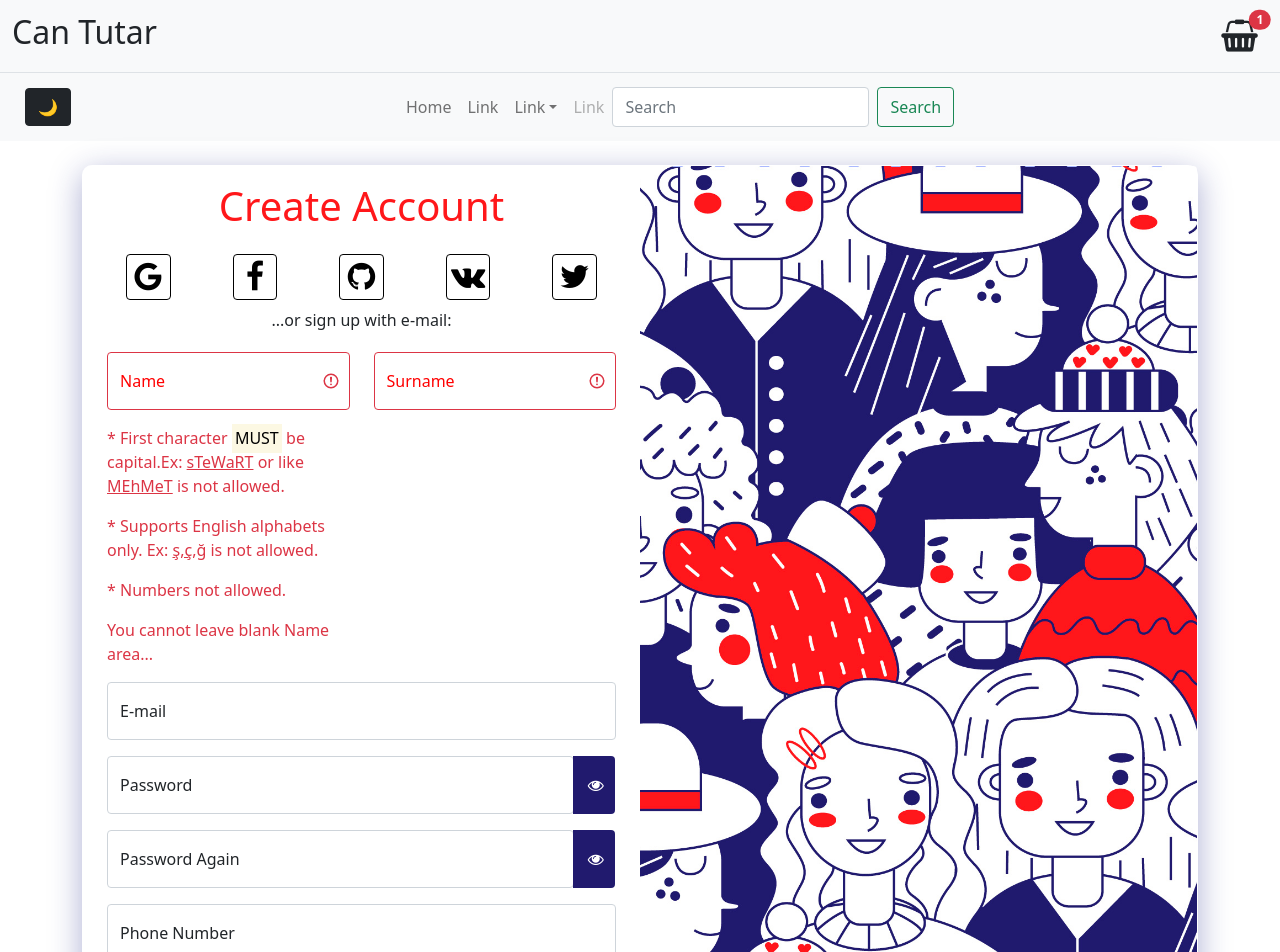
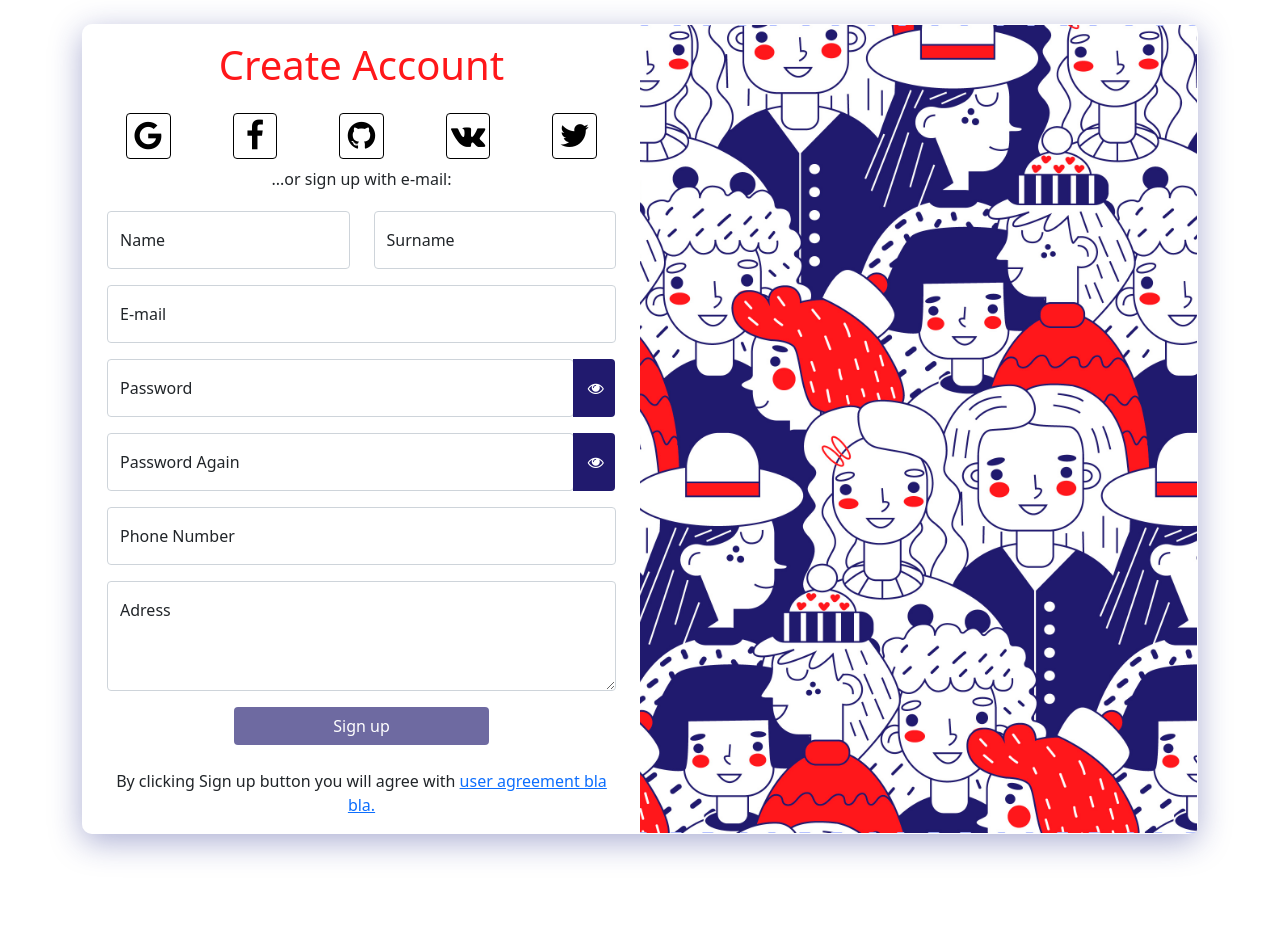
Before and after one commit to cantutar/UserInterfaces_CSE405, a React (Create React App) app: page / in a window 1280 px wide. Shown: the top 952 px of the page. After the commit the page ends 858 px from the top, so only its background shows below. Built offline with nearby package versions, Linux system fonts and the light colour scheme.

Commit message:
fixed a lot of bugs and continued to get rid of spaghettis

```diff
--- a/src/App.js
+++ b/src/App.js
@@ -1,12 +1,12 @@
 import FormPage from "./components/FormPage/FormPage";
-import Navbar from "./components/UI/Navbar/Navbar";
-import Home from "./pages/Home";
+// import Navbar from "./components/UI/Navbar/Navbar";
+// import Home from "./pages/Home";
 import DarkModeContextProvider from "./store/darkmode-context";
 
 function App() {
   return (
     <DarkModeContextProvider>
-      <Navbar />
+      {/* <Navbar /> */}
       <FormPage />
       {/* <Home /> */}
     </DarkModeContextProvider>
--- a/src/components/Form/Form.js
+++ b/src/components/FormEski/Form.js
@@ -6,7 +6,7 @@ import GoogleButton from "../UI/Buttons/GoogleButton";
 import classes from "./SignupForm.module.css";
 import validator from "validator";
 
-function SignupForm(props) {
+function SignupFormeski(props) {
   const [errorType, setErrorType] = useState("");
   const [errorMessage, setErrorMessage] = useState("");
   const [ShowError, setShowError] = useState(false);
@@ -509,4 +509,4 @@ function SignupForm(props) {
   );
 }
 
-export default SignupForm;
+export default SignupFormeski;
--- /dev/null
+++ b/src/components/FormInput/FormInput.js
@@ -0,0 +1,22 @@
+import classes from "../SignUpForm/SignupForm.module.css";
+
+export default function FormInput(props) {
+  return (
+    <div className={`form-floating ${props.cssClasses}`}>
+      <input
+        type={props.type}
+        className={`form-control ${props.error ? `is-invalid` : null}`}
+        placeholder={`User's ${props.InputName}`}
+        onChange={props.onChangeHandler}
+        id={props.InputName}
+        name={props.InputName}
+      />
+      <label
+        htmlFor={props.InputName}
+        className={`${props.error ? `is-invalid ${classes.false}` : null}`}
+      >
+        {props.InputNameLabel}
+      </label>
+    </div>
+  );
+}
--- /dev/null
+++ b/src/components/FormInput/FormInputPhone.js
@@ -0,0 +1,21 @@
+import classes from "../SignUpForm/SignupForm.module.css";
+export default function FormInputPhone(props) {
+  return (
+    <div className={`form-floating ${props.cssClasses}`}>
+      <input
+        type={props.type}
+        className={`form-control ${props.error ? `is-invalid` : null}`}
+        placeholder={`User's ${props.InputName}`}
+        onChange={props.onChangeHandler}
+        id={props.InputName}
+        value={props.value}
+      />
+      <label
+        htmlFor={props.InputName}
+        className={`${props.error ? `is-invalid ${classes.false}` : null}`}
+      >
+        {props.InputNameLabel}
+      </label>
+    </div>
+  );
+}
--- a/src/components/SignUpForm/SignUpForm.js
+++ b/src/components/SignUpForm/SignUpForm.js
@@ -1,18 +1,25 @@
-import { useReducer, useState } from "react";
+import { useReducer } from "react";
 import classes from "./SignupForm.module.css";
 import validator from "validator";
 import Socials from "../UI/Buttons/Socials";
 import BlankInputError from "../Error/BlankInputError";
 import NameError from "../Error/NameError";
-// import SurnameError from "../Error/SurnameError";
+import SurnameError from "../Error/SurnameError";
 import { useDebounce } from "../../hooks/debounce";
 import { SignupReducer, ACTIONS } from "./SignupFormReducer";
+import FormInput from "../FormInput/FormInput";
+import FormInputPhone from "../FormInput/FormInputPhone";
 // import PassError from "../Error/PassError";
 // import MailError from "../Error/MailError";
 
 const initialState = {
+  Name: "",
+  Surname: "",
+  Email: "",
+  Password: "",
+  Phone: "",
+  Adress: "",
   errorType: "",
-  ShowError: false,
   errorName: false,
   errorSurname: false,
   errorPhone: false,
@@ -20,7 +27,10 @@ const initialState = {
   errorEmail: false,
   errorPass: false,
   typePass: false,
-  passEq: false,
+  passAgain: "",
+  passEqual: false,
+  //!! TODO Change the value of form valid to false
+  isFormValid: true,
   nameRegex: /^[A-Z][a-z]*(([,.] |[ '-])[A-Za-z][a-z]*)*(\.?)$/,
   surnameRegex: /^[A-Z][a-z]*(([,.] |[ '-])[A-Za-z][a-z]*)*(\.?)$/,
 };
@@ -28,34 +38,42 @@ const initialState = {
 function SignupForm(props) {
   const [state, dispatch] = useReducer(SignupReducer, initialState);
   const {
+    Name,
+    Email,
+    Surname,
+    Password,
+    passAgain,
+    Phone,
+    Adress,
     errorType,
-    ShowError,
     errorName,
     errorSurname,
     errorPhone,
     errorAdress,
     errorEmail,
     errorPass,
-    infoPass,
     errorInvalidPass,
-    passEq,
-    Name,
-    Email,
-    Surname,
-    Password,
-    passCheck,
-    adress,
+    passEqual,
+    isFormValid,
+    typePass,
+    nameRegex,
+    surnameRegex,
   } = state;
 
-  function NameChangeHandler(e) {
-    dispatch({ type: ACTIONS.FIELD, FIELD: "Name", value: e.target.value });
+  function nameChangeHandler(e) {
+    dispatch({
+      type: ACTIONS.FIELD,
+      FIELD: e.target.name,
+      value: e.target.value,
+    });
+    console.log(!Name);
   }
   function nameCheck() {
     //! Name için sorgu
-    if (Name === "") {
+    if (!Name) {
       return dispatch({ type: ACTIONS.NAME_SUCCESS });
     } else {
-      if (initialState.nameRegex.test(Name) === true) {
+      if (nameRegex.test(Name) === true) {
         return dispatch({ type: ACTIONS.NAME_SUCCESS });
       } else {
         return dispatch({ type: ACTIONS.NAME_ERROR });
@@ -64,29 +82,20 @@ function SignupForm(props) {
   }
 
   useDebounce(nameCheck, 500);
-  // function nameBlurHandler(e) {
-  //   if (Name === "") {
-  //     setErrorName(true);
-  //     setShowError(true);
-  //     return setErrorMessage(() => {
-  //       return <BlankInputError inputName={"Name"} />;
-  //     });
-  //   }
-  // }
 
   function surnameChangeHandler(e) {
     dispatch({
       type: ACTIONS.FIELD,
-      FIELDNAME: "Surname",
+      FIELD: "Surname",
       value: e.target.value.trim(),
     });
   }
   //!Surname için sorgu
   function surnameCheck() {
-    if (Surname === "" || null) {
+    if (!Surname) {
       return dispatch({ type: ACTIONS.SURNAME_SUCCESS });
     } else {
-      if (initialState.surnameRegex.test(Surname) === true) {
+      if (surnameRegex.test(Surname)) {
         return dispatch({ type: ACTIONS.SURNAME_SUCCESS });
       } else {
         return dispatch({ type: ACTIONS.SURNAME_ERROR });
@@ -125,27 +134,29 @@ function SignupForm(props) {
   }
   useDebounce(passwordCheck, 500);
 
-  const [typePass, setTypePass] = useState(false);
   function buttonToggleHandler() {
-    setTypePass((prevtypePass) => !prevtypePass);
+    dispatch({
+      type: ACTIONS.FORM_INPUT_TYPE,
+      payload: (prevtypePass) => !prevtypePass,
+    });
   }
 
   function passwordCheckChangeHandler(e) {
     dispatch({
       type: ACTIONS.FIELD,
-      FIELD: "passCheck",
+      FIELD: "passAgain",
       value: e.target.value.trim(),
     });
   }
   //!passcheck
   function passEqualCheck() {
-    if (passCheck === "" || null) {
+    if (!passAgain) {
       return dispatch({ type: ACTIONS.PASSWORDEQ_SUCCESS });
 
       // setErrorType("danger");
       // return setErrorMessage("Password check area cannot leave blank...");
     } else {
-      if (Password === passCheck) {
+      if (Password === passAgain) {
         return dispatch({ type: ACTIONS.PASSWORDEQ_SUCCESS });
       } else {
         return dispatch({ type: ACTIONS.PASSWORDEQ_ERROR });
@@ -153,61 +164,38 @@ function SignupForm(props) {
     }
   }
   useDebounce(passEqualCheck, 500);
-  const [phone, setPhone] = useState("");
-  function formatPhoneNumber(value) {
-    // if input value is falsy eg if the user deletes the input, then just return
-    if (!value) return value;
 
-    // clean the input for any non-digit values.
-    const phoneNumber = value.replace(/[^\d]/g, "");
-
-    // phoneNumberLength is used to know when to apply our formatting for the phone number
-    const phoneNumberLength = phoneNumber.length;
-
-    // we need to return the value with no formatting if its less then four digits
-    // this is to avoid weird behavior that occurs if you  format the area code to early
-    if (phoneNumberLength < 4) return phoneNumber;
-
-    // if phoneNumberLength is greater than 4 and less the 7 we start to return
-    // the formatted number
-    if (phoneNumberLength < 7) {
-      return `(${phoneNumber.slice(0, 3)}) ${phoneNumber.slice(3)}`;
+  function phoneChangeHandler(e) {
+    const PhoneInput = e.target.value;
+    dispatch({
+      type: ACTIONS.PHONE_INPUT,
+      FIELD: "Phone",
+      value: PhoneInput,
+    });
   }
 
-    // finally, if the phoneNumberLength is greater then seven, we add the last
-    // bit of formatting and return it.
-    return `(${phoneNumber.slice(0, 3)}) ${phoneNumber.slice(
-      3,
-      6
-    )} ${phoneNumber.slice(6, 10)}`;
-  }
-
-  function phoneChangeHandler(e) {
-    const formattedPhoneNumber = formatPhoneNumber(e.target.value);
-
-    setPhone(formattedPhoneNumber);
-  }
   function phoneCheck() {
     //!phone number
-    if (phone === "" || null) {
+    if (Phone === "" || null) {
       return dispatch({ type: ACTIONS.PHONE_SUCCESS });
     } else {
-      if (validator.isMobilePhone(phone) === true) {
+      if (validator.isMobilePhone(Phone) === true) {
         return dispatch({ type: ACTIONS.PHONE_SUCCESS });
       } else {
         dispatch({ type: ACTIONS.PHONE_SUCCESS });
       }
     }
   }
+  useDebounce(phoneCheck, 500);
 
   function adressChangeHandler(e) {
     dispatch({
       type: ACTIONS.FIELD,
-      FIELDNAME: "adress",
+      FIELD: "Adress",
       value: e.target.value,
     });
   }
-  //TODO
+  //TODO fix the on submit
 
   function onSubmitHandler(e) {
     e.preventDefault();
@@ -220,13 +208,13 @@ function SignupForm(props) {
       return dispatch({ type: ACTIONS.SURNAME_ERROR });
     }
 
-    if (phone === "" || null) {
+    if (Phone === "" || null) {
       return dispatch({ type: ACTIONS.PHONE_ERROR });
     }
     //! adress
-    if (adress === "" || null) {
+    if (Adress === "" || null) {
       return dispatch({ type: ACTIONS.ADRESS_ERROR });
-
+      //TODO puan sistemi ekle her bir input için 1 puan ver ve değer doğruysa arttır sonuç doğruysa signupı trueya döndür
       // return setErrorMessage(() => {
       //   return (
       //     <div>
@@ -251,8 +239,8 @@ function SignupForm(props) {
         // });
       }
     }
-
-    console.log(Name, Surname, Password, passCheck, Email, phone, adress);
+    //TODO add a disable button check
+    console.log(Name, Surname, Password, passAgain, Email, Phone, Adress);
 
     // setName("");
     // setSurname("");
@@ -279,106 +267,66 @@ function SignupForm(props) {
         </div>
         <div className="form">
           {/* Name */}
-          <div className="row">
+          <div className="row mb-3">
             <div className="col-md">
-              <div className="form-floating mb-3">
-                <input
-                  type="text"
-                  className={`form-control ${
-                    errorName ? `is-invalid ${classes.false}` : null
-                  }`}
-                  placeholder="User's Name"
-                  value={Name}
-                  onChange={NameChangeHandler}
-                  // onBlur={nameBlurHandler}
-                  id="name"
+              <FormInput
+                type={"text"}
+                error={errorName}
+                InputName={"Name"}
+                InputNameLabel={"Name"}
+                onChangeHandler={nameChangeHandler}
               />
-                <label
-                  htmlFor="name"
-                  className={`${
-                    errorName ? `is-invalid ${classes.false}` : null
-                  }`}
-                >
-                  Name
-                </label>
-              </div>
               {errorName && (
                 <div className={`text-${errorType}`}>
                   {<NameError />}
-                  {<BlankInputError inputName={"Name"} />}
+                  {/* {<BlankInputError inputName={"Name"} />} */}
                 </div>
               )}
             </div>
             <div className="col-md">
               {/* Surname */}
-              <div className="form-floating mb-3">
-                <input
-                  type="text"
-                  className={`form-control ${
-                    errorSurname ? `is-invalid` : null
-                  }`}
-                  placeholder="User's Surname"
-                  value={Surname}
-                  onChange={surnameChangeHandler}
-                  id="surname"
+              <FormInput
+                type={"text"}
+                error={errorSurname}
+                InputName={"Surname"}
+                InputNameLabel={"Surname"}
+                onChangeHandler={surnameChangeHandler}
               />
-                <label
-                  htmlFor="surname"
-                  className={`${
-                    errorSurname ? `is-invalid ${classes.false}` : null
-                  }`}
-                >
-                  Surname
-                </label>
-              </div>
               {errorSurname && (
                 <div className={`text-${errorType}`}>
-                  {/*TODO add a surname error*/}
+                  <SurnameError />
                 </div>
               )}
             </div>
           </div>
-          {/* email */}
-          <div className="form-floating mb-3">
-            <input
-              type="email"
-              className={`form-control ${errorEmail ? `is-invalid` : null}`}
-              placeholder="E-mail"
-              value={Email}
-              onChange={emailChangeHandler}
-              id="mail"
+          {/* E-mail */}
+          <div className="mb-3">
+            <FormInput
+              type={"text"}
+              error={errorEmail}
+              InputName={"Email"}
+              InputNameLabel={"E-mail"}
+              onChangeHandler={emailChangeHandler}
             />
-            <label
-              htmlFor="mail"
-              className={`${errorEmail ? `${classes.false}` : null}`}
-            >
-              E-mail
-            </label>
+            {errorEmail && (
+              <div className={`text-${errorType}`}>
+                <SurnameError />
+              </div>
+            )}
           </div>
           {/* pass */}
           <div className="row mb-3">
             <div className="input-group">
-              <div className="form-floating col-lg-11 col-sm-10">
-                <input
+              <FormInput
                 type={typePass ? "text" : "password"}
-                  className={`form-control ${errorPass ? "is-invalid" : null}`}
-                  placeholder="Password"
-                  value={Password}
-                  onChange={passwordChangeHandler}
-                  id="pass"
+                error={errorPass}
+                InputName={"Password"}
+                InputNameLabel={"Password"}
+                onChangeHandler={passwordChangeHandler}
+                cssClasses={"col-lg-11 col-sm-10"}
               />
-
-                <label
-                  htmlFor="pass"
-                  className={`${
-                    errorPass ? `is-invalid ${classes.false}` : null
-                  }`}
-                >
-                  Password
-                </label>
-              </div>
-
               <button
+                type="button"
                 className={
                   typePass
                     ? `btn ${classes.formButtonRed} col-lg-1 col-sm-2`
@@ -398,27 +346,17 @@ function SignupForm(props) {
           {/* passwcheck */}
           <div className="row mb-3">
             <div className="input-group">
-              <div className="form-floating col-lg-11 col-sm-10">
-                <input
+              <FormInput
                 type={typePass ? "text" : "password"}
-                  className={`form-control ${
-                    errorInvalidPass ? "is-invalid" : null
-                  }`}
-                  placeholder="Password"
-                  value={passCheck}
-                  onChange={passwordCheckChangeHandler}
-                  id="passCheck"
+                error={errorInvalidPass}
+                InputName={"passAgain"}
+                InputNameLabel={"Password Again"}
+                onChangeHandler={passwordCheckChangeHandler}
+                cssClasses={"col-lg-11 col-sm-10"}
               />
-                <label
-                  htmlFor="passCheck"
-                  className={`${
-                    errorInvalidPass ? `is-invalid ${classes.false}` : null
-                  }`}
-                >
-                  Password Again
-                </label>
-              </div>
+
               <button
+                type="button"
                 className={
                   typePass
                     ? `btn ${classes.formButtonRed} col-lg-1 col-sm-2`
@@ -429,46 +367,43 @@ function SignupForm(props) {
                 <span className="fa fa-fw fa-eye" />
               </button>
             </div>
-            {passEq && (
+            {passEqual && (
               <div className={`text-${errorType}`}>
                 "Passwords doesn't match..."
               </div>
             )}
           </div>
-          {/* Phone1 */}
-          <div className="form-floating mb-3">
-            <input
-              type="text"
-              className={`form-control ${errorPhone ? "is-invalid" : null}`}
-              placeholder="(xxx)"
-              value={phone}
-              onChange={phoneChangeHandler}
-              id="phone"
+          {/* Phone */}
+          <div className="mb-3">
+            <FormInputPhone
+              type={"text"}
+              error={errorPhone}
+              InputName={"Phone"}
+              InputNameLabel={"Phone Number"}
+              onChangeHandler={phoneChangeHandler}
+              value={Phone}
             />
-            <label
-              htmlFor="phone"
-              className={`${errorPhone ? `is-invalid ${classes.false}` : null}`}
-            >
-              Phone Number
-            </label>
           </div>
+          {errorPhone && <BlankInputError />}
           <div className="form-floating mb-3">
             <textarea
-              style={{ height: "150px" }}
+              style={{ height: "110px" }}
               type="textarea"
               className="form-control"
               placeholder="Please enter Your Adress..."
-              value={adress}
               onChange={adressChangeHandler}
-              id="adress"
+              id="Adress"
+              name="Adress"
             />
-            <label htmlFor="adress">Adress</label>
+            <label htmlFor="Adress">Adress</label>
           </div>
+          {errorAdress && <BlankInputError />}
         </div>
         <div className="d-grid">
           <button
             type="submit"
             className={`btn col-6 mx-auto ${classes.formButton}`}
+            disabled={isFormValid}
           >
             Sign up
           </button>
--- a/src/components/UI/Navbar/Navbar.js
+++ b/src/components/UI/Navbar/Navbar.js
@@ -49,9 +49,9 @@ function Navi(props) {
                       theme ? "light" : "dark"
                     }`}
                   />
-                  <span class="position-absolute top-0 start-100 translate-middle badge rounded-pill bg-danger">
+                  <span className="position-absolute top-0 start-100 translate-middle badge rounded-pill bg-danger">
                     {basketCountNumber}
-                    <span class="visually-hidden">Shoping Basket</span>
+                    <span className="visually-hidden">Shoping Basket</span>
                   </span>
                 </>
               </li>
@@ -76,9 +76,7 @@ function Navi(props) {
             <span></span>
             <span></span>
           </Navbar.Toggle>
-          <Button variant="bg-transparent">
-            <DarkmodeToggle icon={icon} mode={mode} clickEvent={TMode} />
-          </Button>
+          <DarkmodeToggle icon={icon} mode={mode} clickEvent={TMode} />
           <Navbar.Collapse id="navbarScroll">
             <Nav
               className="mx-auto my-2 my-lg-0"
```
Also changed, not shown: src/components/SignUpForm/SignupFormReducer.js (+99 -24 lines), src/components/FormEski/SignupForm.module.css (renamed from src/components/Form/SignupForm.module.css), 1 other file (tests, documents, lock files or other folders). Lines whose indentation alone changed are shown as unchanged.
